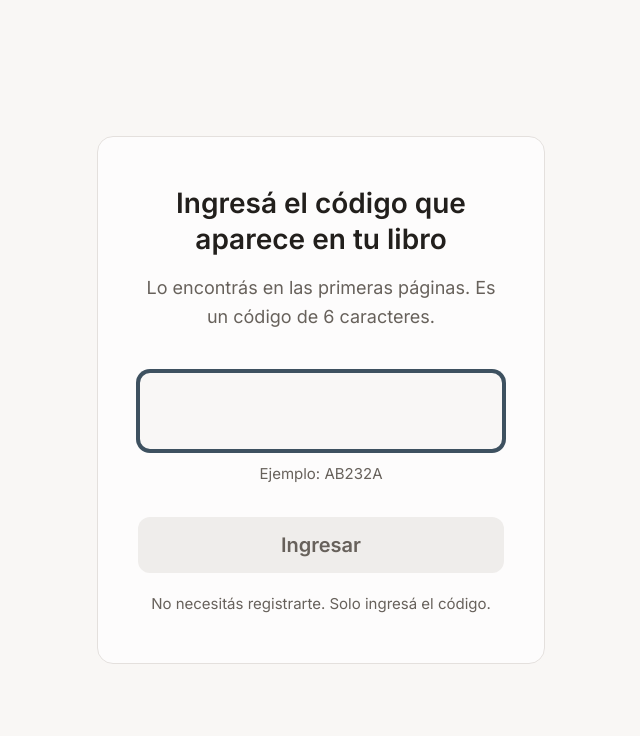
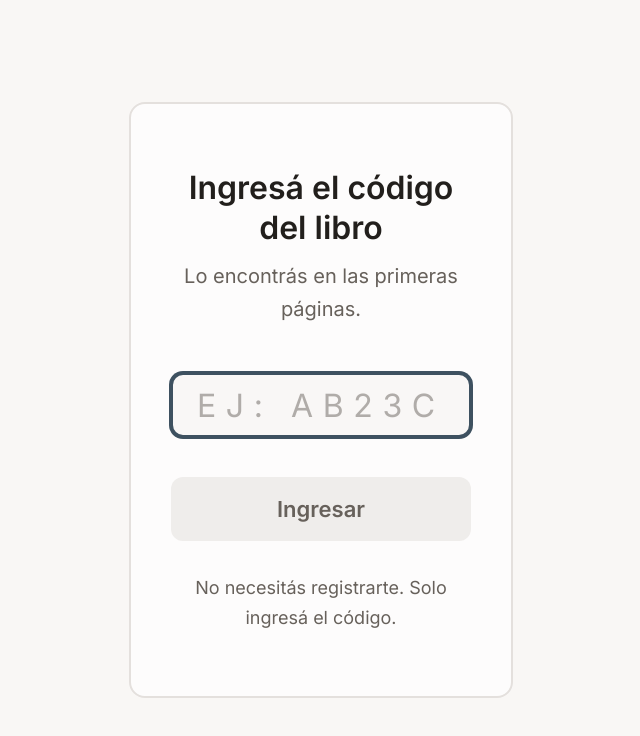
Before and after one commit to graysvc/v0-educational-chat-interface, a Next.js app: page /chat in a window 1280 px wide. Shown: the top 736 px of the page, without its empty margins (319-959 px from the left). Built offline with nearby package versions, Linux system fonts and the light colour scheme.

Commit message:
fix: improve clarity in book code input screen\n\nShorten title, update subtitle, adjust placeholder, button color,\nand add spacing for better readability.

```diff
--- a/components/chat/code-gate.tsx
+++ b/components/chat/code-gate.tsx
@@ -37,15 +37,15 @@ export function CodeGate({ onUnlock }: CodeGateProps) {
 
   return (
     <div className="fixed inset-0 z-50 flex items-center justify-center bg-background/80 backdrop-blur-sm">
-      <div className="mx-4 w-full max-w-md rounded-2xl border border-border bg-card px-10 py-12 text-center">
-        <h2 className="text-2xl font-semibold text-foreground">
-          {"Ingresá el código que aparece en tu libro"}
+      <div className="mx-4 w-full max-w-sm rounded-2xl border-2 border-border bg-card px-8 py-14 text-center md:px-10 md:py-16">
+        <h2 className="text-2xl font-semibold leading-snug text-foreground md:text-3xl">
+          {"Ingresá el código del libro"}
         </h2>
-        <p className="mt-4 text-base leading-relaxed text-muted-foreground">
-          {"Lo encontrás en las primeras páginas. Es un código de 6 caracteres."}
+        <p className="mt-3 text-lg leading-relaxed text-muted-foreground">
+          {"Lo encontrás en las primeras páginas."}
         </p>
 
-        <form onSubmit={handleSubmit} className="mt-10">
+        <form onSubmit={handleSubmit} className="mt-12">
           <input
             type="text"
             value={code}
@@ -54,16 +54,14 @@ export function CodeGate({ onUnlock }: CodeGateProps) {
               setErrorMsg("")
             }}
             maxLength={6}
+            placeholder="Ej: AB23C4"
             autoFocus
-            className="w-full rounded-xl border-2 border-border bg-background px-6 py-5 text-center text-2xl tracking-[0.25em] uppercase text-foreground transition-colors focus:border-primary focus:outline-none focus:ring-2 focus:ring-ring"
+            className="h-14 w-full rounded-xl border-2 border-border bg-background px-6 text-center text-2xl tracking-[0.3em] uppercase text-foreground placeholder:text-muted-foreground/50 placeholder:tracking-[0.3em] transition-colors focus:border-primary focus:outline-none focus:ring-2 focus:ring-ring md:h-16 md:text-3xl"
             aria-label="Código de acceso"
           />
-          <p className="mt-3 text-sm text-muted-foreground">
-            {"Ejemplo: AB232A"}
-          </p>
 
           {errorMsg && (
-            <p className="mt-4 text-base text-destructive" role="alert">
+            <p className="mt-5 text-lg text-destructive" role="alert">
               {errorMsg}
             </p>
           )}
@@ -71,16 +69,16 @@ export function CodeGate({ onUnlock }: CodeGateProps) {
           <button
             type="submit"
             disabled={!isReady}
-            className={`mt-8 inline-flex h-14 w-full items-center justify-center rounded-xl text-lg font-semibold transition-all focus:outline-none focus-visible:ring-2 focus-visible:ring-ring ${
+            className={`mt-10 inline-flex h-14 w-full items-center justify-center rounded-xl text-lg font-semibold transition-all focus:outline-none focus-visible:ring-2 focus-visible:ring-ring md:h-16 md:text-xl ${
               isReady
-                ? "bg-primary text-primary-foreground hover:opacity-90"
+                ? "bg-[#3E5160] text-white hover:bg-[#4a6275]"
                 : "bg-muted text-muted-foreground cursor-not-allowed"
             }`}
           >
             Ingresar
           </button>
 
-          <p className="mt-5 text-sm text-muted-foreground">
+          <p className="mt-8 text-base leading-relaxed text-muted-foreground">
             {"No necesitás registrarte. Solo ingresá el código."}
           </p>
         </form>
```
